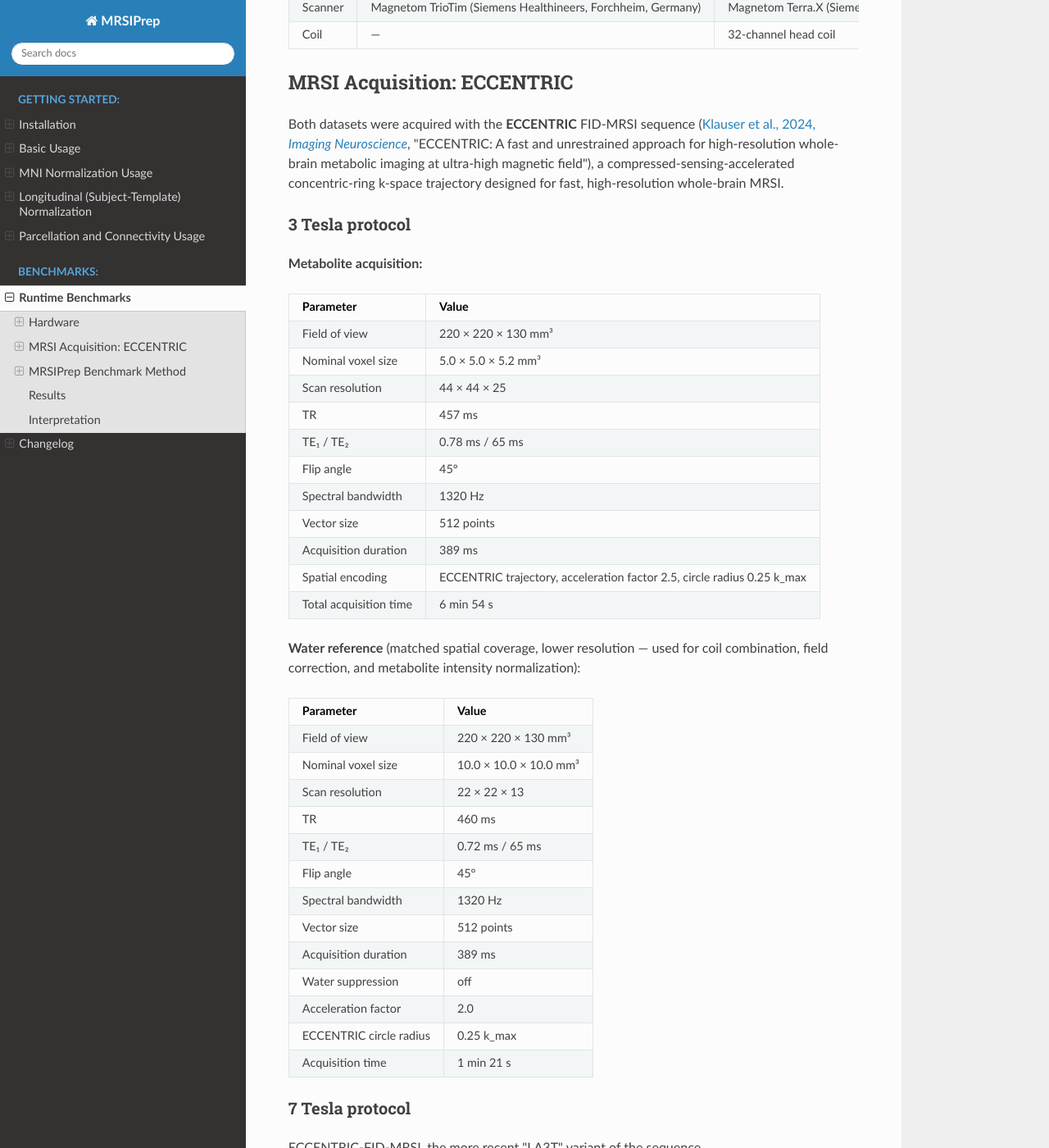
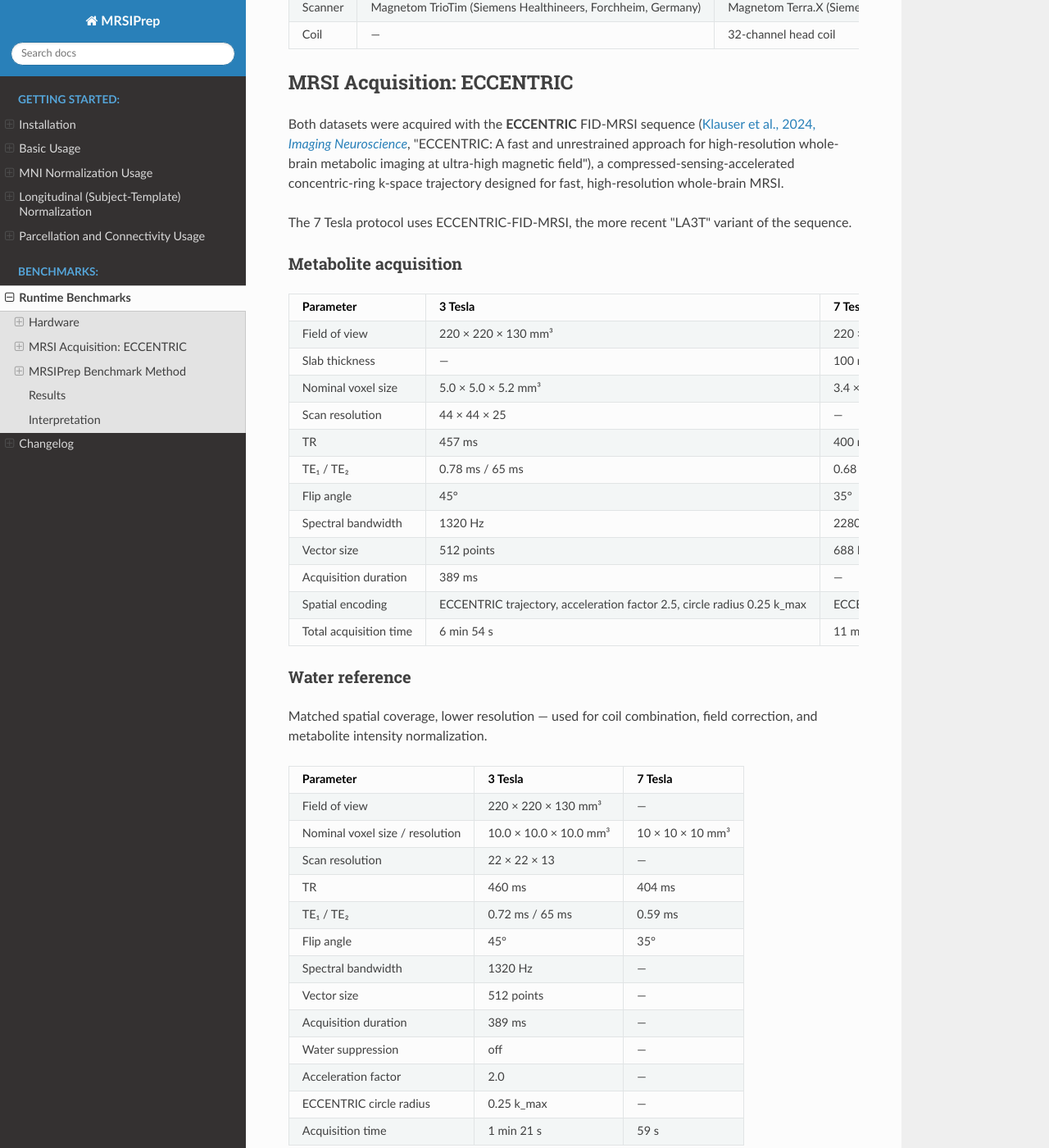
Before and after one commit to MRSI-Psychosis-UP/MRSIPrep, a Sphinx documentation site: the page built from docs/benchmarks.md, in a window 1280 px wide and 1400 px high, scrolled down 728 px. Shown: the whole window at 82% size. Built offline with Sphinx 7.4.7 and the Read the Docs theme 3.1.0, drawn with Linux system fonts in a browser that asks for light colours; some of the changed text lies outside the part shown.

Commit message:
Restructure ECCENTRIC sequence params into side-by-side 3T/7T tables

```diff
--- a/docs/benchmarks.md
+++ b/docs/benchmarks.md
@@ -34,72 +34,46 @@ whole-brain metabolic imaging at ultra-high magnetic field"), a
 compressed-sensing-accelerated concentric-ring k-space trajectory
 designed for fast, high-resolution whole-brain MRSI.
 
-### 3 Tesla protocol
+The 7 Tesla protocol uses ECCENTRIC-FID-MRSI, the more recent "LA3T"
+variant of the sequence.
 
-**Metabolite acquisition:**
+### Metabolite acquisition
 
-| Parameter | Value |
-|---|---|
-| Field of view | 220 × 220 × 130 mm³ |
-| Nominal voxel size | 5.0 × 5.0 × 5.2 mm³ |
-| Scan resolution | 44 × 44 × 25 |
-| TR | 457 ms |
-| TE₁ / TE₂ | 0.78 ms / 65 ms |
-| Flip angle | 45° |
-| Spectral bandwidth | 1320 Hz |
-| Vector size | 512 points |
-| Acquisition duration | 389 ms |
-| Spatial encoding | ECCENTRIC trajectory, acceleration factor 2.5, circle radius 0.25 k_max |
-| Total acquisition time | 6 min 54 s |
+| Parameter | 3 Tesla | 7 Tesla |
+|---|---|---|
+| Field of view | 220 × 220 × 130 mm³ | 220 × 220 × 110 mm³ |
+| Slab thickness | — | 100 mm |
+| Nominal voxel size | 5.0 × 5.0 × 5.2 mm³ | 3.4 × 3.4 × 3.5 mm³ |
+| Scan resolution | 44 × 44 × 25 | — |
+| TR | 457 ms | 400 ms |
+| TE₁ / TE₂ | 0.78 ms / 65 ms | 0.68 ms |
+| Flip angle | 45° | 35° |
+| Spectral bandwidth | 1320 Hz | 2280 Hz |
+| Vector size | 512 points | 688 FID points |
+| Acquisition duration | 389 ms | — |
+| Spatial encoding | ECCENTRIC trajectory, acceleration factor 2.5, circle radius 0.25 k_max | ECCENTRIC trajectory |
+| Total acquisition time | 6 min 54 s | 11 min 52 s (incl. 59 s water reference) |
 
-**Water reference** (matched spatial coverage, lower resolution — used for
-coil combination, field correction, and metabolite intensity
-normalization):
+### Water reference
 
-| Parameter | Value |
-|---|---|
-| Field of view | 220 × 220 × 130 mm³ |
-| Nominal voxel size | 10.0 × 10.0 × 10.0 mm³ |
-| Scan resolution | 22 × 22 × 13 |
-| TR | 460 ms |
-| TE₁ / TE₂ | 0.72 ms / 65 ms |
-| Flip angle | 45° |
-| Spectral bandwidth | 1320 Hz |
-| Vector size | 512 points |
-| Acquisition duration | 389 ms |
-| Water suppression | off |
-| Acceleration factor | 2.0 |
-| ECCENTRIC circle radius | 0.25 k_max |
-| Acquisition time | 1 min 21 s |
+Matched spatial coverage, lower resolution — used for coil combination,
+field correction, and metabolite intensity normalization.
 
-### 7 Tesla protocol
-
-ECCENTRIC-FID-MRSI, the more recent "LA3T" variant of the sequence.
-
-**Metabolite acquisition:**
-
-| Parameter | Value |
-|---|---|
-| Field of view | 220 × 220 × 110 mm³ |
-| Slab thickness | 100 mm |
-| Spatial resolution | 3.4 × 3.4 × 3.5 mm³ |
-| TE | 0.68 ms |
-| TR | 400 ms |
-| Flip angle | 35° |
-| Bandwidth | 2280 Hz |
-| Vector size | 688 FID points |
-
-**Water reference:**
-
-| Parameter | Value |
-|---|---|
-| Resolution | 10 × 10 × 10 mm³ |
-| TE | 0.59 ms |
-| TR | 404 ms |
-| Flip angle | 35° |
-
-**Total acquisition time**: 11 min 52 s, including 59 s for the water
-reference acquisition.
+| Parameter | 3 Tesla | 7 Tesla |
+|---|---|---|
+| Field of view | 220 × 220 × 130 mm³ | — |
+| Nominal voxel size / resolution | 10.0 × 10.0 × 10.0 mm³ | 10 × 10 × 10 mm³ |
+| Scan resolution | 22 × 22 × 13 | — |
+| TR | 460 ms | 404 ms |
+| TE₁ / TE₂ | 0.72 ms / 65 ms | 0.59 ms |
+| Flip angle | 45° | 35° |
+| Spectral bandwidth | 1320 Hz | — |
+| Vector size | 512 points | — |
+| Acquisition duration | 389 ms | — |
+| Water suppression | off | — |
+| Acceleration factor | 2.0 | — |
+| ECCENTRIC circle radius | 0.25 k_max | — |
+| Acquisition time | 1 min 21 s | 59 s |
 
 ### Reconstruction and quantification
 
```
